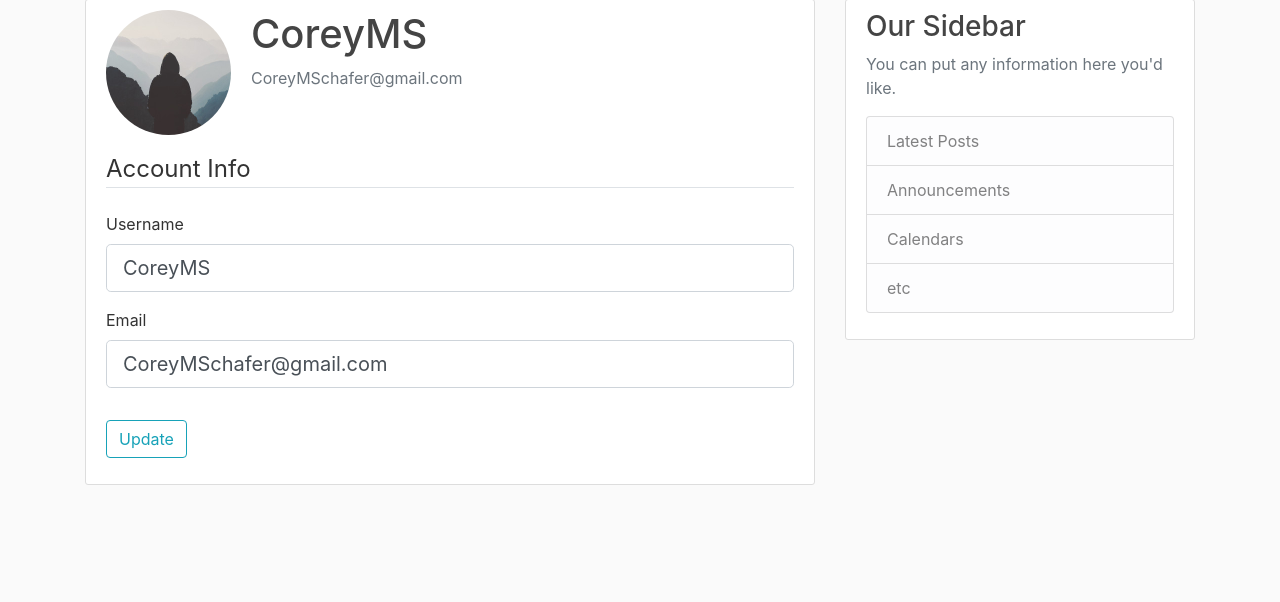
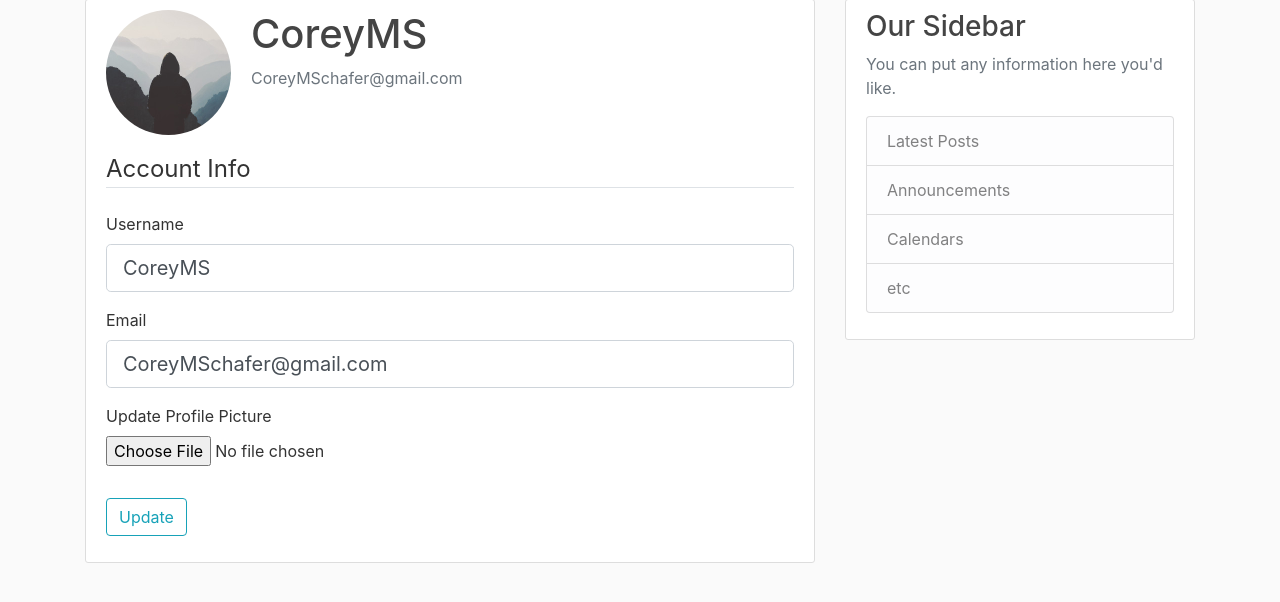
Before and after one commit to bobbeltje/flask_tutorial, a Flask app: page /account in a window 1280 px wide. Shown: the part 81-683 px from the top of the page. Run offline with Flask 2, Linux system fonts and the light colour scheme; a user stored in the database is signed in; some libraries are stand-ins or nearby versions.

Commit message:
vid07 completed update user picture

```diff
--- a/Flask_Blog/flaskblog/forms.py
+++ b/Flask_Blog/flaskblog/forms.py
@@ -1,5 +1,6 @@
 
 from flask_wtf import FlaskForm
+from flask_wtf.file import FileField, FileAllowed
 from flask_login import current_user
 from wtforms import StringField, PasswordField, SubmitField, BooleanField
 from wtforms.validators import DataRequired, Length, Email, EqualTo, ValidationError
@@ -41,6 +42,7 @@ class UpdateAccountForm(FlaskForm):
         validators=[DataRequired(), Length(min=2, max=20)])
     email = StringField('Email',
         validators=[DataRequired(), Email()])
+    picture = FileField('Update Profile Picture', validators=[FileAllowed(['jpg', 'png'])])
     submit = SubmitField('Update')
 
     def validate_username(self, username):
--- a/Flask_Blog/flaskblog/routes.py
+++ b/Flask_Blog/flaskblog/routes.py
@@ -1,4 +1,6 @@
-
+import os
+import secrets
+from PIL import Image
 from flask import render_template, url_for, flash, redirect, request
 from flaskblog import app, db, bcrypt
 from flaskblog.forms import RegistrationForm, LoginForm, UpdateAccountForm
@@ -65,11 +67,27 @@ def logout():
     logout_user()
     return redirect(url_for('home'))
 
+def save_picture(form_picture):
+    random_hex = secrets.token_hex(8)
+    _, f_ext = os.path.splitext(form_picture.filename)
+    picture_fn = random_hex + f_ext
+    picture_path = os.path.join(app.root_path, 'static/profile_pics', picture_fn)
+
+    output_size = (125, 125)
+    i = Image.open(form_picture)
+    i.thumbnail(output_size)
+    i.save(picture_path)
+
+    return picture_fn
+
 @app.route('/account', methods=['GET', 'POST'])
 @login_required
 def account():
     form = UpdateAccountForm()
     if form.validate_on_submit():
+        if form.picture.data:
+            picture_file = save_picture(form.picture.data)
+        current_user.image_file = picture_file
         current_user.username = form.username.data
         current_user.email = form.email.data
         db.session.commit()
--- a/Flask_Blog/flaskblog/templates/account.html
+++ b/Flask_Blog/flaskblog/templates/account.html
@@ -9,7 +9,7 @@
 	      <p class="text-secondary">{{ current_user.email }}</p>
 	    </div>
 	  </div>
-	<form method='POST' action=''>
+		<form method='POST' action='' enctype="multipart/form-data">
 			{{ form.hidden_tag() }}  <!-- to protect against attacks (together with SECRET_KEY) -->
 			<fieldset class='form-group'>
 				<legend class='border-bottom mb-4'>
@@ -43,6 +43,15 @@
 						{{ form.email(class='form-control form-control-lg') }}
 					{% endif %}
 				</div>
+                <div class="form-group">
+                    {{ form.picture.label() }}
+                    {{ form.picture(class="form-control-file") }}
+                    {% if form.picture.errors %}
+                        {% for error in form.picture.errors %}
+                            <span class="text-danger">{{ error }}</span></br>
+                        {% endfor %}
+                    {% endif %}
+                </div>
 			</fieldset>
 			<div class='form-group'>
 				{{ form.submit(class='btn btn-outline-info') }}
--- a/notes/notes.txt
+++ b/notes/notes.txt
@@ -58,3 +58,5 @@ Post.query.all()
 pip3 install flask-bcrypt
 # for login
 pip3 install flask-login
+# for resizing images
+pip3 install Pillow
```
Lines whose indentation alone changed are shown as unchanged.
